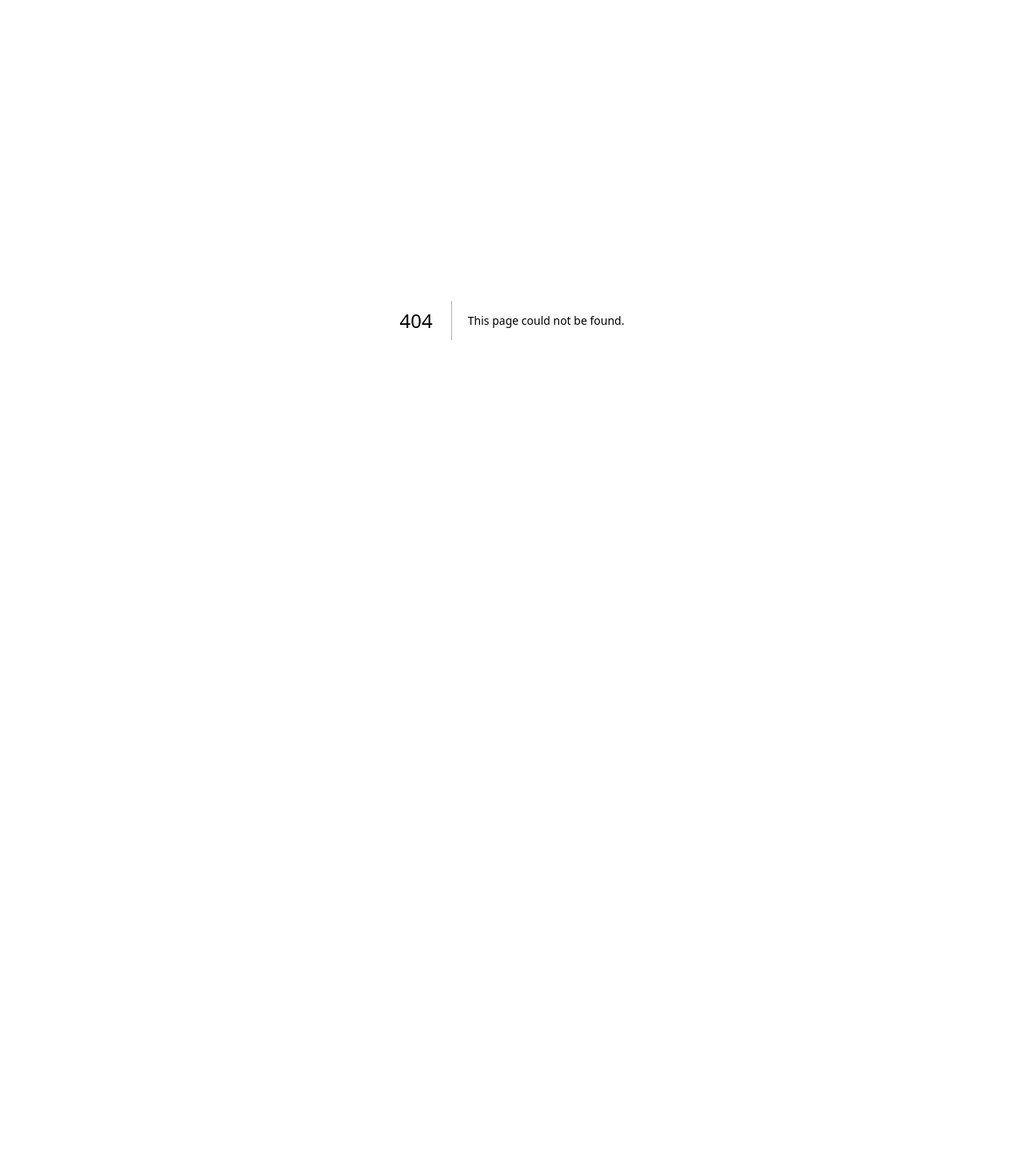
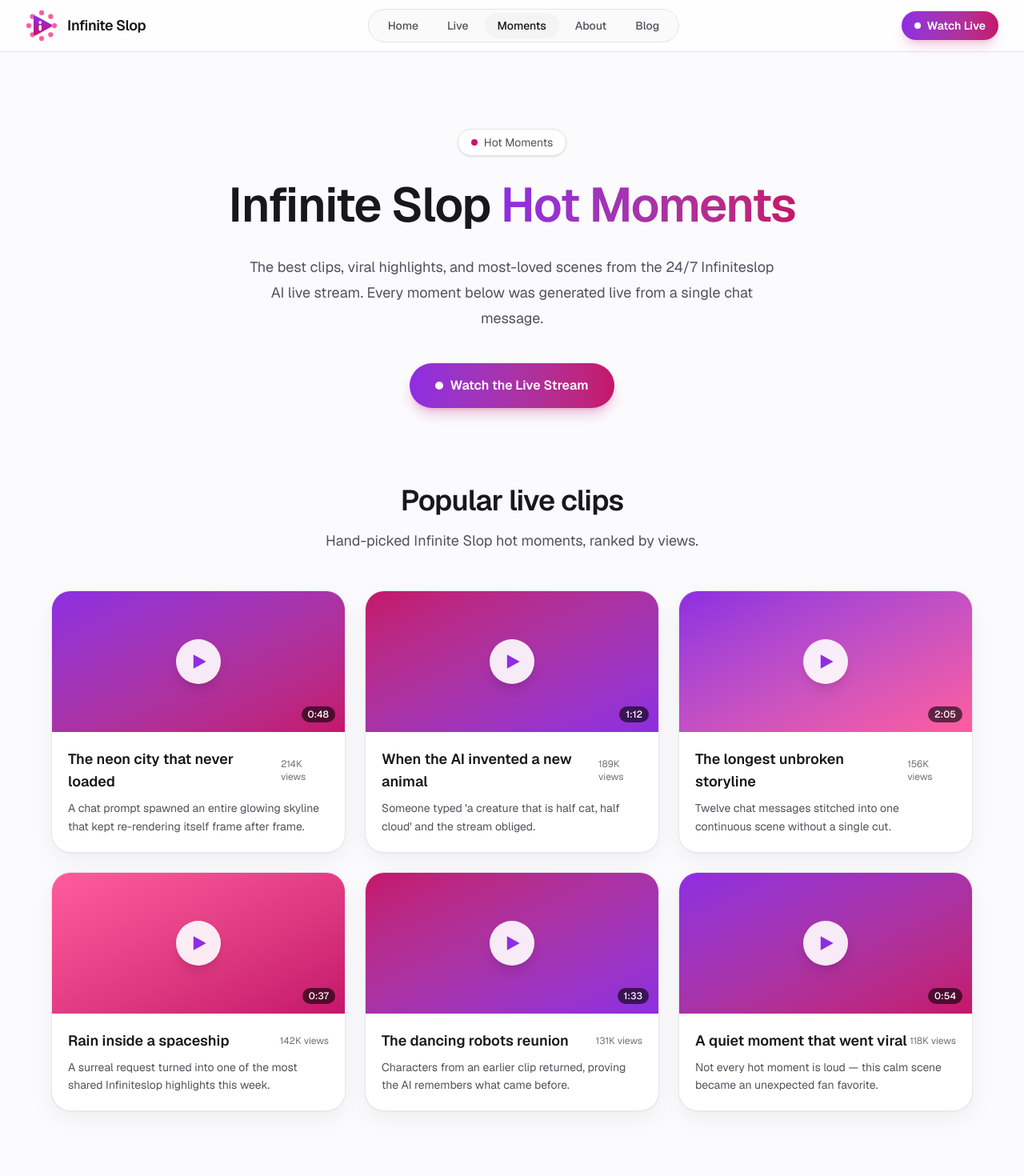
Before and after one commit to LeonaDavinci/infinite-slop, a Next.js app: page /moments in a window 1280 px wide. Before the commit this address had no page. Shown: the top 1470 px of the page at 80% size. Before the commit the page ends 800 px from the top, so only its background shows below. Built offline with nearby package versions, Linux system fonts and the light colour scheme.

Commit message:
feat(seo): re-add 'hot moments' /moments page on clean light-theme base (roll back mistaken infiniteslop fork merge)

```diff
--- /dev/null
+++ b/app/moments/page.tsx
@@ -0,0 +1,196 @@
+import Link from "next/link";
+import Header from "@/components/Header";
+import Footer from "@/components/Footer";
+import JsonLd from "@/components/JsonLd";
+import { site } from "@/lib/config";
+
+export const metadata = {
+  title: "Infinite Slop Hot Moments – Best Clips & Highlights",
+  description:
+    "Watch the hottest Infinite Slop moments: the best AI-generated clips, viral highlights, and most-loved scenes from the 24/7 Infiniteslop AI live stream.",
+  keywords: [
+    "infinite slop hot moments",
+    "infiniteslop hot moments",
+    "hot moments infinite slop",
+    "infinite slop best clips",
+    "infinite slop highlights",
+    "infinite slop viral moments",
+  ],
+  alternates: { canonical: `${site.url}/moments` },
+};
+
+const moments = [
+  {
+    id: 1,
+    title: "The neon city that never loaded",
+    desc: "A chat prompt spawned an entire glowing skyline that kept re-rendering itself frame after frame.",
+    duration: "0:48",
+    views: "214K",
+    grad: "from-[#8E2DE2] to-[#C5156B]",
+  },
+  {
+    id: 2,
+    title: "When the AI invented a new animal",
+    desc: "Someone typed 'a creature that is half cat, half cloud' and the stream obliged.",
+    duration: "1:12",
+    views: "189K",
+    grad: "from-[#C5156B] to-[#8E2DE2]",
+  },
+  {
+    id: 3,
+    title: "The longest unbroken storyline",
+    desc: "Twelve chat messages stitched into one continuous scene without a single cut.",
+    duration: "2:05",
+    views: "156K",
+    grad: "from-[#8E2DE2] to-[#FF5C9E]",
+  },
+  {
+    id: 4,
+    title: "Rain inside a spaceship",
+    desc: "A surreal request turned into one of the most shared Infiniteslop highlights this week.",
+    duration: "0:37",
+    views: "142K",
+    grad: "from-[#FF5C9E] to-[#C5156B]",
+  },
+  {
+    id: 5,
+    title: "The dancing robots reunion",
+    desc: "Characters from an earlier clip returned, proving the AI remembers what came before.",
+    duration: "1:33",
+    views: "131K",
+    grad: "from-[#C5156B] to-[#8E2DE2]",
+  },
+  {
+    id: 6,
+    title: "A quiet moment that went viral",
+    desc: "Not every hot moment is loud — this calm scene became an unexpected fan favorite.",
+    duration: "0:54",
+    views: "118K",
+    grad: "from-[#8E2DE2] to-[#C5156B]",
+  },
+];
+
+const collectionJsonLd = {
+  "@context": "https://schema.org",
+  "@type": "CollectionPage",
+  name: "Infinite Slop Hot Moments",
+  description:
+    "A curated collection of the best clips, highlights, and viral moments from the Infinite Slop AI live stream.",
+  url: `${site.url}/moments`,
+  isPartOf: { "@type": "WebSite", name: site.name, url: site.url },
+};
+
+export default function MomentsPage() {
+  return (
+    <>
+      <Header />
+      <main className="flex-1">
+        {/* Hero */}
+        <section className="relative overflow-hidden px-4 py-24 sm:px-6 lg:px-8">
+          <div className="absolute inset-0 -z-10 bg-[radial-gradient(ellipse_at_top,_var(--tw-gradient-stops))] from-[#8E2DE2]/10 via-[#C5156B]/5 to-transparent"></div>
+          <div className="mx-auto max-w-4xl text-center">
+            <div className="mb-6 inline-flex items-center rounded-full border border-zinc-200 bg-white px-4 py-1.5 text-sm text-zinc-600 shadow-sm">
+              <span className="mr-2 h-2 w-2 rounded-full bg-[#C5156B]"></span>
+              Hot Moments
+            </div>
+            <h1 className="mx-auto max-w-3xl text-5xl font-semibold leading-tight tracking-tight text-zinc-900 sm:text-6xl">
+              Infinite Slop{" "}
+              <span className="bg-gradient-to-r from-[#8E2DE2] to-[#C5156B] bg-clip-text text-transparent">
+                Hot Moments
+              </span>
+            </h1>
+            <p className="mx-auto mt-6 max-w-2xl text-lg leading-8 text-zinc-600">
+              The best clips, viral highlights, and most-loved scenes from the
+              24/7 Infiniteslop AI live stream. Every moment below was generated
+              live from a single chat message.
+            </p>
+            <Link
+              href="/live"
+              className="mt-10 inline-flex items-center gap-2 rounded-full bg-gradient-to-r from-[#8E2DE2] to-[#C5156B] px-8 py-4 text-base font-semibold text-white shadow-lg shadow-[#C5156B]/25 transition hover:opacity-90"
+            >
+              <span className="relative flex h-2.5 w-2.5">
+                <span className="absolute inline-flex h-full w-full animate-ping rounded-full bg-white opacity-75"></span>
+                <span className="relative inline-flex h-2.5 w-2.5 rounded-full bg-white"></span>
+              </span>
+              Watch the Live Stream
+            </Link>
+          </div>
+        </section>
+
+        {/* Moments grid */}
+        <section className="px-4 pb-24 sm:px-6 lg:px-8">
+          <div className="mx-auto max-w-6xl">
+            <div className="mb-12 text-center">
+              <h2 className="text-3xl font-semibold tracking-tight text-zinc-900 sm:text-4xl">
+                Popular live clips
+              </h2>
+              <p className="mt-4 text-lg text-zinc-600">
+                Hand-picked Infinite Slop hot moments, ranked by views.
+              </p>
+            </div>
+            <div className="grid gap-6 sm:grid-cols-2 lg:grid-cols-3">
+              {moments.map((m) => (
+                <Link
+                  key={m.id}
+                  href="/live"
+                  className="card group overflow-hidden rounded-3xl transition hover:-translate-y-1 hover:shadow-lg"
+                >
+                  <div
+                    className={`relative flex h-44 items-center justify-center bg-gradient-to-br ${m.grad}`}
+                  >
+                    <span className="flex h-14 w-14 items-center justify-center rounded-full bg-white/90 shadow-lg transition group-hover:scale-110">
+                      <svg
+                        viewBox="0 0 24 24"
+                        fill="currentColor"
+                        className="ml-1 h-7 w-7 text-[#8E2DE2]"
+                      >
+                        <path d="M5 4.5v15l13.5-7.5L5 4.5z" />
+                      </svg>
+                    </span>
+                    <span className="absolute bottom-3 right-3 rounded-full bg-black/60 px-2 py-0.5 text-xs font-medium text-white">
+                      {m.duration}
+                    </span>
+                  </div>
+                  <div className="p-5">
+                    <div className="flex items-center justify-between">
+                      <h3 className="text-lg font-semibold text-zinc-900">
+                        {m.title}
+                      </h3>
+                      <span className="text-xs text-zinc-500">{m.views} views</span>
+                    </div>
+                    <p className="mt-2 text-sm leading-relaxed text-zinc-600">
+                      {m.desc}
+                    </p>
+                  </div>
+                </Link>
+              ))}
+            </div>
+          </div>
+        </section>
+
+        {/* CTA */}
+        <section className="px-4 pb-24 sm:px-6 lg:px-8">
+          <div className="mx-auto max-w-5xl overflow-hidden rounded-[2rem] bg-gradient-to-br from-[#8E2DE2]/10 to-[#C5156B]/10 p-1">
+            <div className="rounded-[1.9rem] bg-white/90 px-8 py-16 text-center backdrop-blur-xl sm:px-16">
+              <h2 className="text-3xl font-semibold tracking-tight text-zinc-900 sm:text-4xl">
+                Catch the next hot moment live
+              </h2>
+              <p className="mx-auto mt-4 max-w-2xl text-lg text-zinc-600">
+                New Infinite Slop moments are generated every minute. Jump into
+                the stream and your chat message could be the next viral clip.
+              </p>
+              <Link
+                href="/live"
+                className="mt-8 inline-flex items-center gap-2 rounded-full bg-gradient-to-r from-[#8E2DE2] to-[#C5156B] px-8 py-4 text-base font-semibold text-white shadow-lg shadow-[#C5156B]/20 transition hover:opacity-90"
+              >
+                Go to Live Stream
+              </Link>
+            </div>
+          </div>
+        </section>
+      </main>
+      <Footer />
+      <JsonLd data={collectionJsonLd} />
+    </>
+  );
+}
--- a/app/page.tsx
+++ b/app/page.tsx
@@ -213,6 +213,16 @@ export default function Home() {
               >
                 Go to Live Stream
               </Link>
+              <p className="mt-4 text-sm text-zinc-500">
+                Or browse the{" "}
+                <Link
+                  href="/moments"
+                  className="font-medium text-[#C5156B] underline hover:text-zinc-900"
+                >
+                  hottest Infinite Slop moments
+                </Link>
+                .
+              </p>
             </div>
           </div>
         </section>
--- a/app/sitemap.ts
+++ b/app/sitemap.ts
@@ -4,7 +4,7 @@ import { site, posts } from "@/lib/config";
 export const dynamic = "force-static";
 
 export default function sitemap(): MetadataRoute.Sitemap {
-  const routes = ["", "/live", "/about", "/blog"].map((path) => ({
+  const routes = ["", "/live", "/moments", "/about", "/blog"].map((path) => ({
     url: `${site.url}${path}`,
     lastModified: new Date(),
     changeFrequency: "daily" as const,
--- a/lib/config.ts
+++ b/lib/config.ts
@@ -40,6 +40,12 @@ export const site = {
     "infinite AI video",
     "chat driven AI video",
     "24/7 AI generated stream",
+    "infinite slop hot moments",
+    "infiniteslop hot moments",
+    "hot moments infinite slop",
+    "infinite slop best clips",
+    "infinite slop highlights",
+    "infinite slop viral moments",
   ],
   stats: {
     views: "938,223",
@@ -52,6 +58,7 @@ export const site = {
 export const nav = [
   { href: "/", label: "Home" },
   { href: "/live", label: "Live" },
+  { href: "/moments", label: "Moments" },
   { href: "/about", label: "About" },
   { href: "/blog", label: "Blog" },
 ];
```
